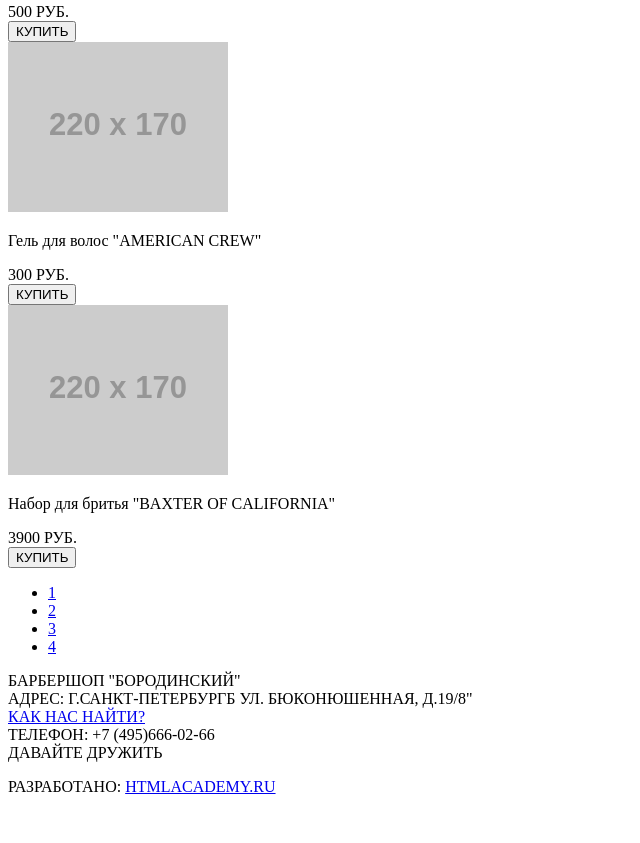
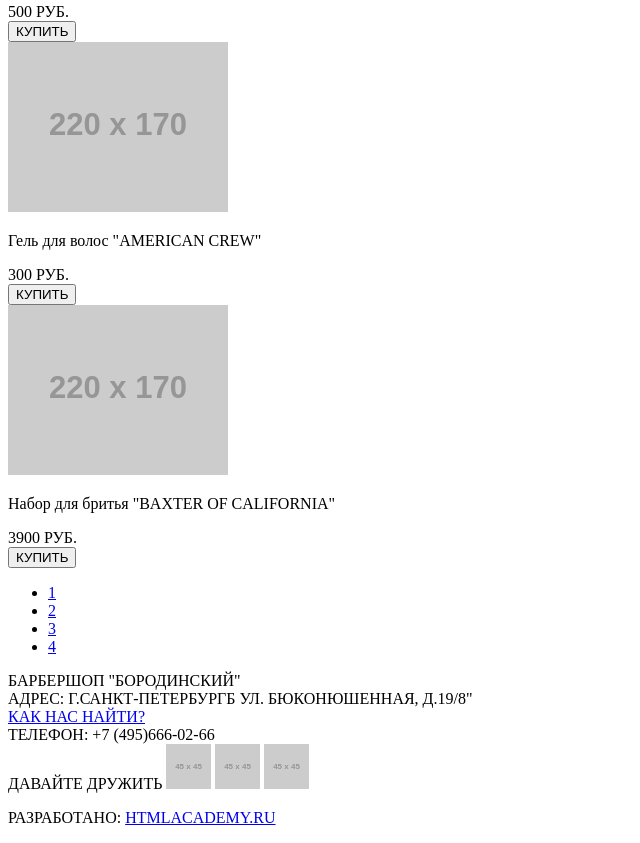
Before and after one commit to Shepico/11650-barbershop, a plain HTML site: page shop.html in a window 1280 px wide. Shown: the part 1406-2249 px from the top of the page, without its empty margins (0-640 px from the left). Before the commit the page ends 2218 px from the top, so only its background shows below. Drawn offline with Linux system fonts and the light colour scheme; placeholder pictures from the web are drawn by us.

Commit message:
поправил картинки в подвале

```diff
--- a/shop.html
+++ b/shop.html
@@ -175,9 +175,9 @@
       </article>
       <div class="friends">
         <span>ДАВАЙТЕ ДРУЖИТЬ</span>
-        <a href=#><src="//placehold.it/45x45" alt="В контакте" width="45px" height="45px"></a>
-        <a href=#><src="//placehold.it/45x45" alt="Фейсбук" width="45px" height="45px"></a>
-        <a href=#><src="//placehold.it/45x45" alt="Инстаграм" width="45px" height="45px"></a>
+        <a href=#><img src="//placehold.it/45x45" alt="В контакте" width="45px" height="45px"></a>
+        <a href=#><img src="//placehold.it/45x45" alt="Фейсбук" width="45px" height="45px"></a>
+        <a href=#><img src="//placehold.it/45x45" alt="Инстаграм" width="45px" height="45px"></a>
       </div>
       <div class="design">
         <p>
```
Also changed, not shown: price.html (added).
